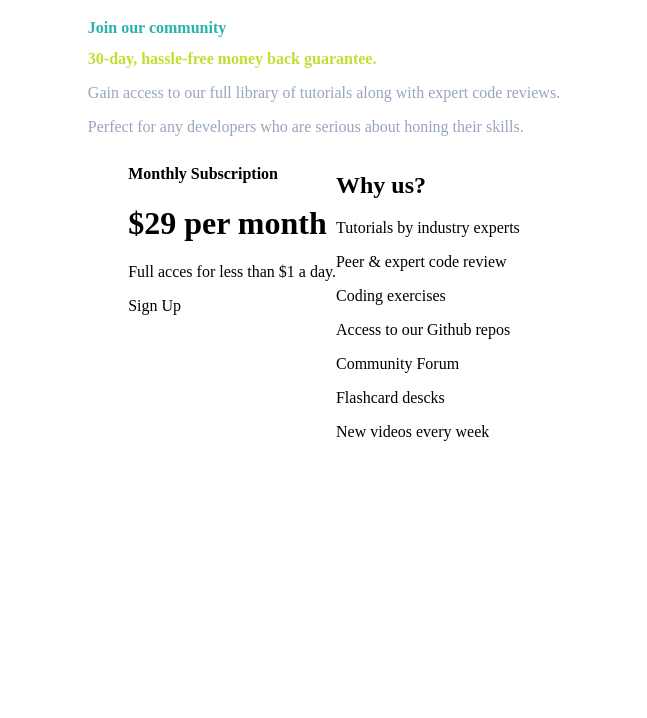
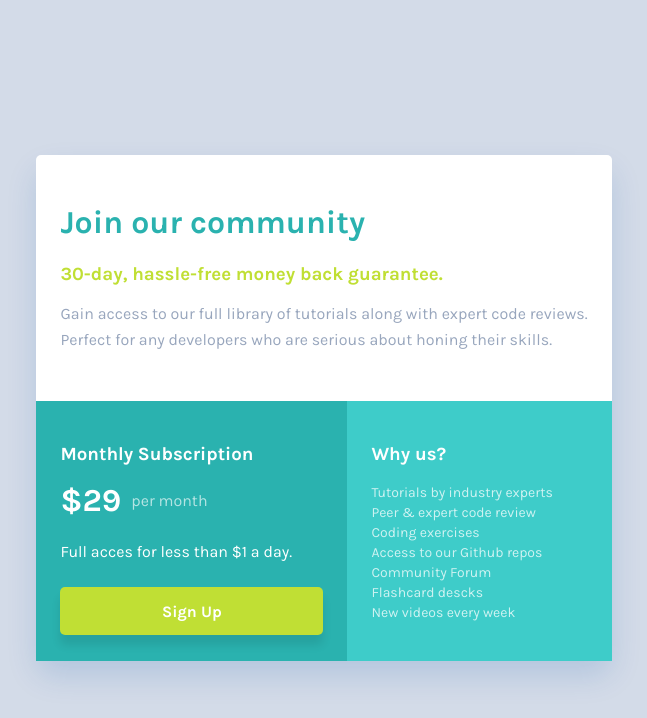
Before and after one commit to VxBarreto/SinglePriceGrid, a plain HTML site: page single-price-grid-component-master/index.html in a window 1280 px wide. Shown: the top 718 px of the page, without its empty margins (404-1051 px from the left). Drawn offline with Linux system fonts and the light colour scheme.

Commit message:
Add files via upload

```diff
--- a/single-price-grid-component-master/index.html
+++ b/single-price-grid-component-master/index.html
@@ -4,36 +4,32 @@
   <meta charset="UTF-8">
   <meta http-equiv="X-UA-Compatible" content="IE=edge">
   <meta name="viewport" content="width=device-width, initial-scale=1.0">
+  <link rel="icon" type="image/png" sizes="32x32" href="./images/favicon-32x32.png" />
   <link rel="stylesheet" href="style.css">
   <title>Mentoria Conquiste sua Vaga</title>
 </head>
 
-<body>
+<body class="home-view">
   <div class="wrapper">
     <div class="main">
       <h1 class="main__titulo">Join our community</h1>
-      <h2 class="main__titulo__call">30-day, hassle-free money back guarantee.</h2>
-      <p class="main__vantagem">Gain access to our full library of tutorials along with expert code reviews.</p>
-      <p class="main__vantagem">Perfect for any developers who are serious about honing their skills.</p>
+      <h3 class="main__titulo__call">30-day, hassle-free money back guarantee.</h3>
+      <p class="main__vantagem">Gain access to our full library of tutorials along with expert code reviews.<br>Perfect for any developers who are serious about honing their skills.</p>
     </div>
 
     <div class="corpo">
       <div class="join">
-        <h2 class="join__subscription">Monthly Subscription</h2>
-        <h1 class="join__subscription__valor">$29 per month</h1>
-        <p class="join__subscription__save">Full acces for less than $1 a day.</p>
+        <h3 class="join__subscription">Monthly Subscription</h3>
+        <div class="join__subscription__pricing">
+          <h1 class="join__subscription__valor">$29</h1><p class="join__subscription__mensal">per month</p>
+        </div>
+        <p>Full acces for less than $1 a day.</p>
         <a class="join__subscription__botao">Sign Up</a>
       </div>
 
       <div class="reason">
-        <h2 class="reason__motivos">Why us?</h2>
-        <p>Tutorials by industry experts</p>
-        <p>Peer & expert code review</p>
-        <p>Coding exercises</p>
-        <p>Access to our Github repos</p>
-        <p>Community Forum</p>
-        <p>Flashcard descks</p>
-        <p>New videos every week</p>
+        <h3 class="reason__motivos">Why us?</h3>
+        <p class="reason__motivos__description">Tutorials by industry experts<br> Peer & expert code review<br> Coding exercises<br> Access to our Github repos<br> Community Forum<br> Flashcard descks<br> New videos every week</p>
       </div>
     </div>
   </div>
--- a/single-price-grid-component-master/style.css
+++ b/single-price-grid-component-master/style.css
@@ -1,29 +1,47 @@
-/* @import url(https://fonts.google.com/specimen/Karla); */
-
 @import url('https://fonts.googleapis.com/css2?family=Karla:wght@400;700&display=swap');
 
-.wrapper {
+.home-view {
     width: 1440px;
+    height: 100vh;
+    background-color: hsl(217, 32%, 87%);
     display: flex;
     flex-direction: column;
+    justify-content: center;
     align-items: center;
 }
 
-.main {}
+.wrapper {
+    display: inline-flex;
+    box-shadow: 0px 15px 30px rgba(0, 81, 171, 0.148847);
+    border-radius: 5px;
+    margin: 72px, 32px, 62px, 32px;
+    flex-direction: column;
+    border-radius: 15px;
+}
+
+.main {
+    font-family: "Karla", sans-serif;
+    font-size: 16px;
+    background-color: #ffffff;
+    padding: 28px 24px 32px 24px;
+    flex: 1 1 auto;
+    border-radius: 5px 5px 0 0;
+
+}
 
 .main__titulo {
-    font-size: 16px;
     color: hsl(179, 62%, 43%);
+    margin-bottom: 24;
 }
 
 .main__titulo__call {
-    font-size: 16px;
     color: hsl(71, 73%, 54%);
+    margin-bottom: 16px;
 }
 
 .main__vantagem {
-    font-size: 16px;
     color: hsl(218, 22%, 67%);
+    line-height: 26px;
 }
 
 .corpo {
@@ -33,30 +51,79 @@
 }
 
 .join {
+    font-family: "Karla", sans-serif;
+    font-size: 16px;
+    color: #ffffff;
+    padding: 24px;
+    flex: 1 1 0;
+    background-color: hsl(179, 62%, 43%);
 
 }
 
 .join__subscription {
-    font-size: 16px;
+    margin-bottom: 10px;
 
 }
 
-.join__subscription__valor {
-
+.join__subscription__pricing {
+    display: flex;
+    justify-content: left;
+    align-items: center;
+    margin-bottom: 0;
 }
 
-.join__subscription__save {
-    font-size: 16px;
+.join__subscription__valor {
+    font-size: 32px;
+    font-weight: 700;
+    font-family: "Karla", sans-serif;
+    float: left;
+    margin-top: 0;
+    margin-left: 0;
+    margin-right: 10px;
+    margin-bottom: 0;
+}
+
+.join__subscription__mensal {
+    opacity: 65%;
+    display: flex;
+    justify-content: center;
+    align-items: center;
+    float: left;
+    margin-left: 0;
 }
 
 .join__subscription__botao {
-
+    display: flex;
+    justify-content: center;
+    align-items: center;
+    background-color: hsl(71, 73%, 54%);
+    width: 263px;
+    height: 48px;
+    border: none;
+    border-radius: 5px;
+    color: #fff;
+    font-family: "Karla", sans-serif;
+    font-size: 16px;
+    font-weight: 700;
+    box-shadow: 0px 10px 10px rgba(0, 0, 0, 0.0973011);
+    margin-top: 26px
 }
 
 .reason {
-
+    font-family: "Karla", sans-serif;
+    font-size: 16px;
+    color: #ffffff;
+    padding: 24px;
+    flex: 1 1 0;
+    background-color: hsl(179, 58%, 52%)
 }
 
 .reason__motivos {
+    margin-bottom: 18px;
+}
 
+.reason__motivos__description {
+    font-size: 14px;
+    line-height: 20px;
+    opacity: 75%;
 }
```
